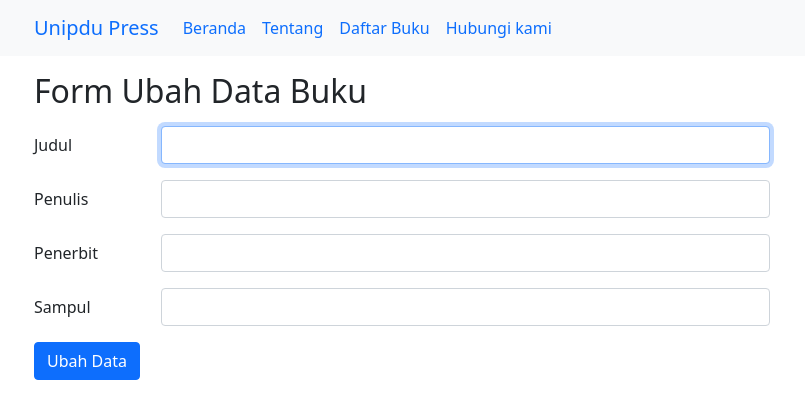
After one commit to xoraozgu017/PemWeb2, a CodeIgniter 4 app: template projetpw-root/app/Views/books/edit.php in a window 1280 px wide. The commit adds this page. Shown: the top 419 px of the page, without its empty margins (48-853 px from the left). Run offline with PHP 8.4 and a stand-in for CodeIgniter, Linux system fonts and the light colour scheme; the template is opened without the code that fills it, so the values that code supplies are empty; some libraries are stand-ins or nearby versions.

Commit message:
update data in ci

```diff
--- a/projetpw-root/app/Config/Routes.php
+++ b/projetpw-root/app/Config/Routes.php
@@ -11,4 +11,6 @@ $routes->get('/books/(:segment)', 'Books::detail/$1');
 
 $routes->delete('/books/(:num)', 'Books::delete/$1'); //kalau bisa diletakkan diatas routes /books/(:segmen)
 
+$routes->get('/books/edit/(:segment)', 'Books::edit/$1');
+
 $routes->setAutoRoute(true);
--- a/projetpw-root/app/Views/books/detail.php
+++ b/projetpw-root/app/Views/books/detail.php
@@ -16,7 +16,7 @@
                             <p class="card-text"><b>Penulis : </b><?= $buku['penulis']; ?></p>
                             <p class="card-text"><small class="text-body-secondary"><b>Penerbit : </b><?= $buku['penerbit']; ?></small></p>
 
-                            <a href="" class="btn btn-warning">Ubah</a>
+                            <a href="/books/edit/<?= $buku['slug']; ?>" class="btn btn-warning">Ubah</a>
                             <form action="/books/<?= $buku[ 'id' ]; ?>" method="post" class="d-inline">
                             <?= csrf_field(); ?>
                             <input type="hidden" name="_method" value="delete">
@@ -26,7 +26,7 @@
                             <!--<a href="/books/delete/<?= $buku[ 'id' ]; ?>" class="btn btn-danger">Hapus</a>-->
 
                             <br><br>
-                            <a href="/books">Kembali ke Daftar Buku</a>
+                            <a href="/books" class="btn btn-primary">Kembali Ke Daftar Buku</a>
                         </div>
                     </div>
                 </div>
--- /dev/null
+++ b/projetpw-root/app/Views/books/edit.php
@@ -0,0 +1,46 @@
+<?= $this->extend('layout/template'); ?>
+
+<?= $this->section('content'); ?>
+<div class="container">
+    <div class="row">
+        <div class="col-8">
+            <h2 class="my-3">Form Ubah Data Buku</h2>
+            <form action="/books/update/<?= $buku['id']; ?>" method="post">
+                <?= csrf_field(); ?>
+                <input type="hidden" name="slug" value="<?= $buku['slug']; ?>">
+                <div class="row mb-3">
+                    <label for="judul" class="col-sm-2 col-form-label">Judul</label>
+                    <div class="col-sm-10">
+                        <input type="judul" class="form-control <?= ($validation->hasError('judul')) ? 'is-invalid' :
+                        ''; ?>" id="judul" name="judul" autofocus value= <?= old('judul'); ?>>
+                        <div class="invalid-feedback">
+                            <?= $validation->getError('judul'); ?>
+                        </div>
+                    </div>
+                </div>
+                <div class="row mb-3">
+                    <label for="penulis" class="col-sm-2 col-form-label">Penulis</label>
+                    <div class="col-sm-10">
+                        <input type="penulis" class="form-control" id="penulis" name="penulis" value="<?= old('penulis'); ?>">
+                    </div>
+                </div>
+                <div class="row mb-3">
+                    <label for="penerbit" class="col-sm-2 col-form-label">Penerbit</label>
+                    <div class="col-sm-10">
+                        <input type="penerbit" class="form-control" id="penerbit" name="penerbit" value="<?= old('penerbit'); ?>">
+                    </div>
+                </div>
+                <div class="row mb-3">
+                    <label for="sampul" class="col-sm-2 col-form-label">Sampul</label>
+                    <div class="col-sm-10">
+                        <input type="sampul" class="form-control" id="sampul" name="sampul" value="<?= old('sampul'); ?>" autofocus>
+                    </div>
+                </div>
+
+                <button type="submit" class="btn btn-primary">Ubah Data</button>
+            </form>
+
+        </div>
+    </div>
+</div>
+<?= $this->endSection(); ?>
```
Also changed, not shown: projetpw-root/app/Controllers/Books.php (+83 -2 lines).
